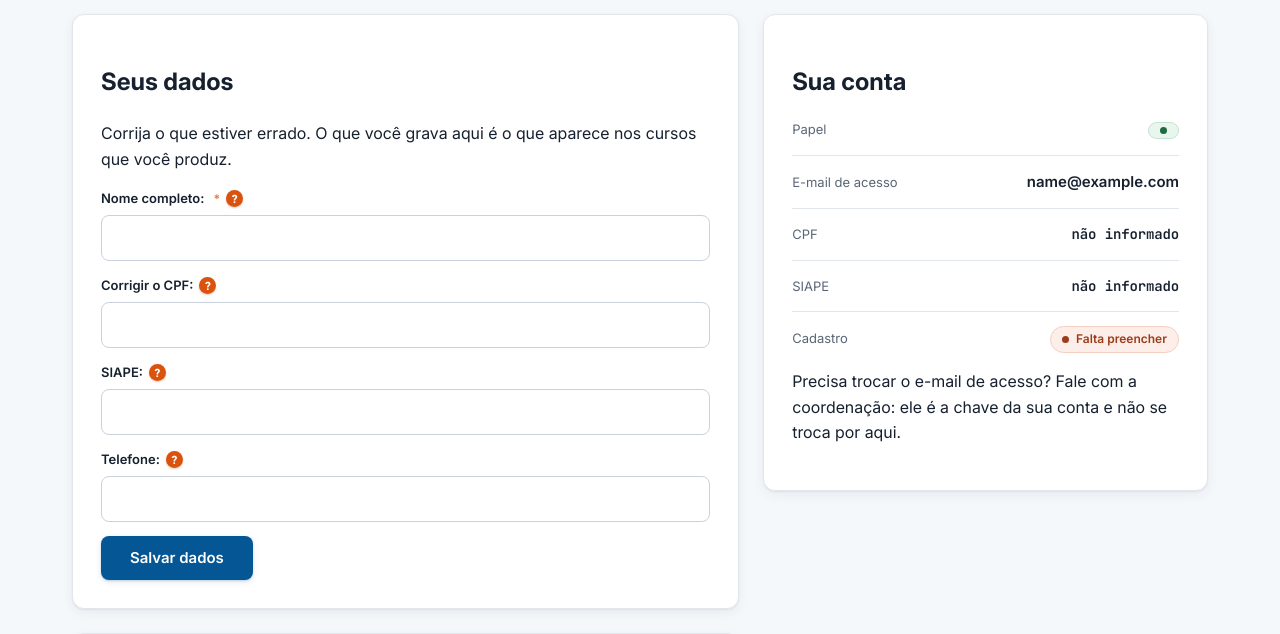
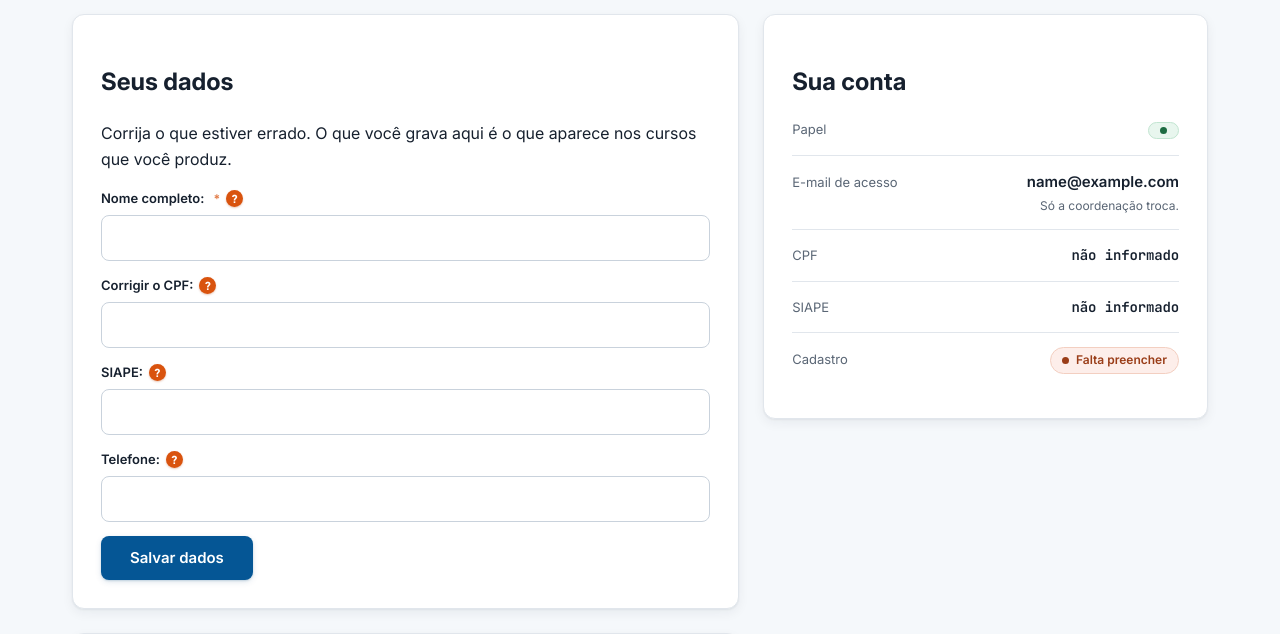
Before and after one commit to cbertolini-sys/IntegraSI, a Django app: page /perfil/ in a window 1280 px wide. Shown: the part 196-830 px from the top of the page. Run offline with Django 5.2, Linux system fonts and the light colour scheme; the visitor is signed in with stand-in values (Sample User, id 1); data that the repository does not hold is empty; parts of the project's set-up code (start-up, migrations or seed data) failed here and were passed over; some libraries are stand-ins or nearby versions.

Commit message:
fix(perfil): o aviso do e-mail encosta no dado que descreve
Era um paragrafo no rodape do cartao, tres linhas abaixo da linha "E-mail de
acesso", em forma de pergunta retorica e explicando o mecanismo ("e a chave da
sua conta") em vez de dizer o que fazer. Virou uma nota de quatro palavras sob o
proprio e-mail.

Co-Authored-By: Claude Opus 5 <noreply@anthropic.com>

```diff
--- a/static/css/integrasi.css
+++ b/static/css/integrasi.css
@@ -3432,6 +3432,16 @@ textarea:focus {
   overflow-wrap: anywhere;
 }
 
+/* O peso volta ao normal: `.lista-ficha dd` é 600, e a nota em negrito
+   competiria com o próprio dado que ela explica. */
+.nota-ficha {
+  display: block;
+  margin-top: 0.125rem;
+  color: var(--cinza);
+  font-size: 0.75rem;
+  font-weight: 400;
+}
+
 /* Fonte de dado nos identificadores: CPF mascarado, matrícula e SIAPE são
    números para conferir dígito a dígito, e a proporcional embaralha isso. */
 .lista-ficha dd.dado {
--- a/templates/contas/perfil.html
+++ b/templates/contas/perfil.html
@@ -65,7 +65,16 @@
           </div>
           <div>
             <dt>E-mail de acesso</dt>
-            <dd>{{ user.email }}</dd>
+            {% comment %}
+              O aviso encostado no dado, e nao no rodape do cartao. Ele estava la
+              embaixo, tres linhas abaixo da coisa que descrevia, e em forma de
+              pergunta ("Precisa trocar o e-mail?"): a interface perguntando algo
+              que ja sabe, e explicando o mecanismo em vez de dizer o que fazer.
+            {% endcomment %}
+            <dd>
+              {{ user.email }}
+              <span class="nota-ficha">Só a coordenação troca.</span>
+            </dd>
           </div>
           <div>
             <dt>CPF</dt>
@@ -99,8 +108,6 @@
             </dd>
           </div>
         </dl>
-        <p class="detalhe">Precisa trocar o e-mail de acesso? Fale com a coordenação:
-           ele é a chave da sua conta e não se troca por aqui.</p>
       </aside>
     </div>
   </div>
```
Also changed, not shown: apps/contas/tests/test_perfil_da_pessoa.py (+8 -0 lines).
